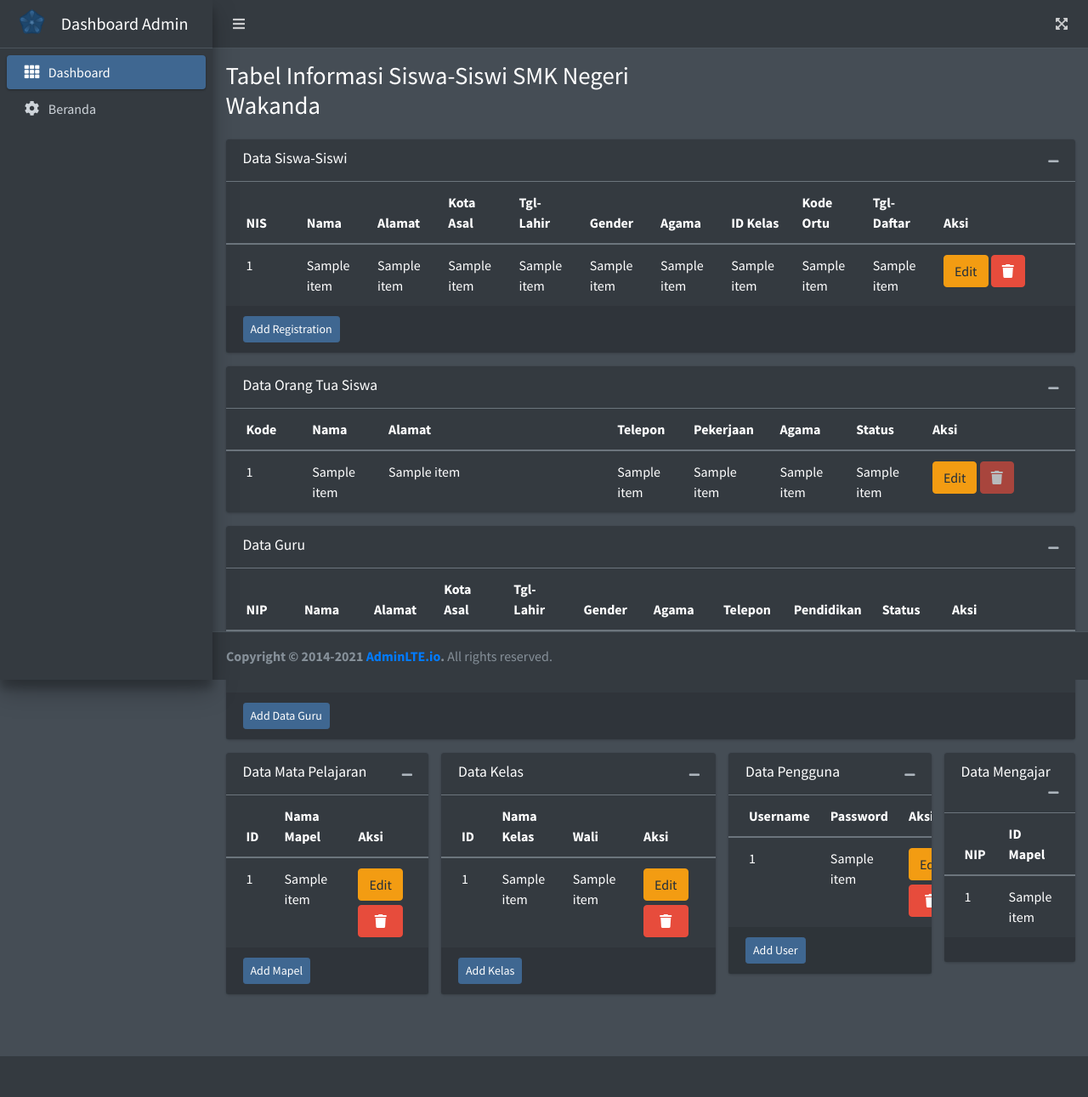
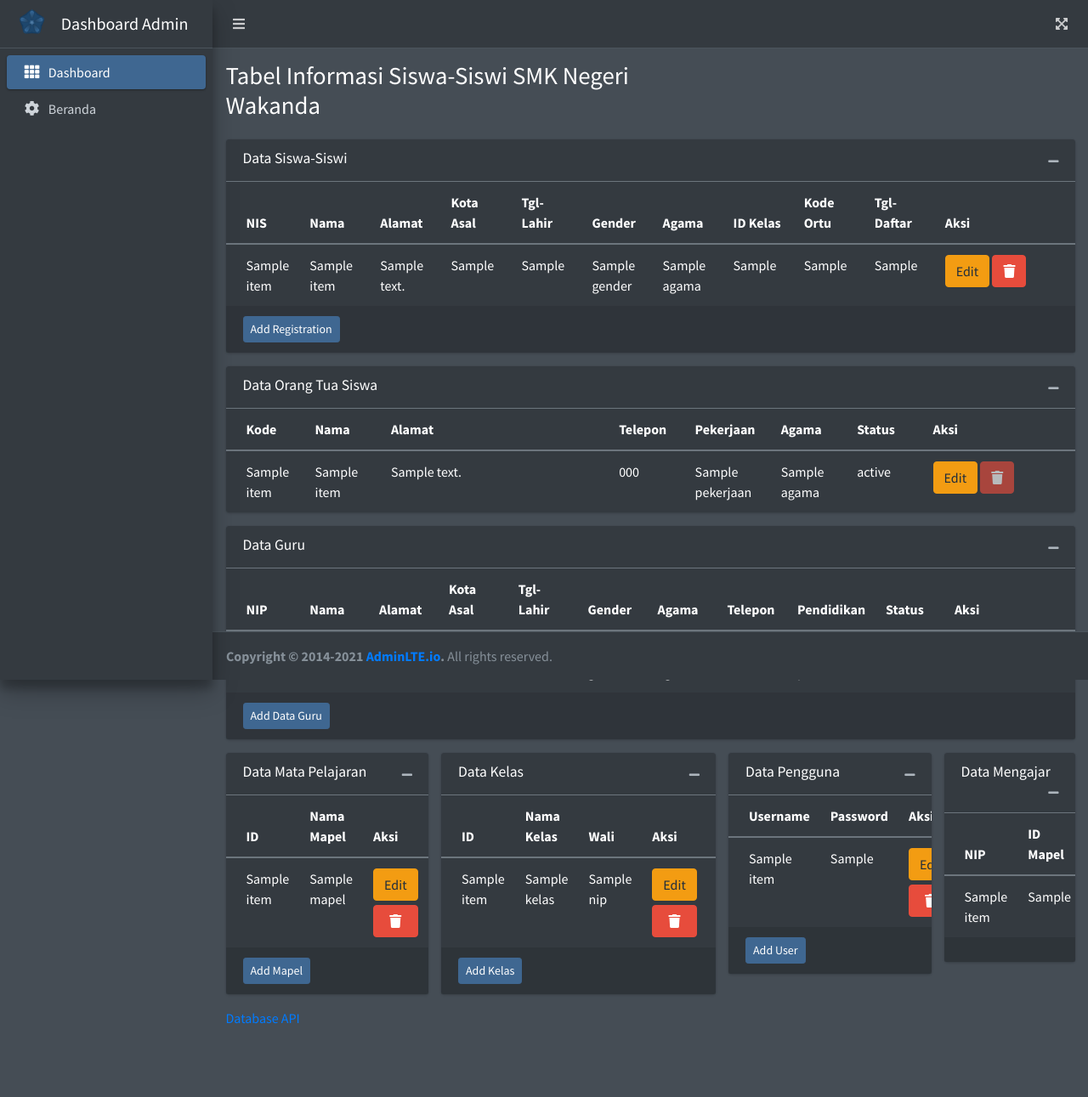
Before and after one commit to ezamusyarof/project-uts, a Flask app: page /dashboard in a window 1280 px wide. Shown: the whole page at 85% size. Before the commit the page ends 1243 px from the top, so only its background shows below. Run offline with Flask 2, Linux system fonts and the light colour scheme; tables that the repository leaves empty or names only in its code hold one stand-in row (values such as "Sample post"); a database or web service that is not in the repository returns one stand-in record (values such as "Sample title"); data that the repository does not hold is empty; some libraries are stand-ins or nearby versions.

Commit message:
Update dashboard.html

```diff
--- a/templates/dashboard.html
+++ b/templates/dashboard.html
@@ -123,19 +123,19 @@
                     <tbody>
                       {% for item in data_siswa %}
                       <tr>
-                        <td>{{ item[0] }}</td>
-                        <td>{{ item[1] }}</td>
-                        <td>{{ item[2] }}</td>
-                        <td>{{ item[3] }}</td>
-                        <td>{{ item[4] }}</td>
-                        <td>{{ item[5] }}</td>
-                        <td>{{ item[6] }}</td>
-                        <td>{{ item[7] }}</td>
-                        <td>{{ item[8] }}</td>
-                        <td>{{ item[9] }}</td>
+                        <td>{{item}}</td>
+                        <td>{{data_siswa[item].nama}}</td>
+                        <td>{{data_siswa[item].alamat}}</td>
+                        <td>{{data_siswa[item].tmp_lahir}}</td>
+                        <td>{{data_siswa[item].tgl_lahir}}</td>
+                        <td>{{data_siswa[item].gender}}</td>
+                        <td>{{data_siswa[item].agama}}</td>
+                        <td>{{data_siswa[item].id_kelas}}</td>
+                        <td>{{data_siswa[item].kd_ortu}}</td>
+                        <td>{{data_siswa[item].tgl_daftar}}</td>
                         <td>
-                          <a href="\edit1\{{item[0]}}"><button type="button" class="btn btn-warning">Edit</button></a>
-                          <a href="\delete1\{{item[0]}}"><button type="button" class="btn btn-danger"><i class="fas fa-trash"></i></button></a>
+                          <a href="\edit1\{{item}}"><button type="button" class="btn btn-warning">Edit</button></a>
+                          <a href="\delete1\{{item}}"><button type="button" class="btn btn-danger"><i class="fas fa-trash"></i></button></a>
                         </td>
                       </tr>
                       {% endfor %}
@@ -178,16 +178,16 @@
                     <tbody>
                       {% for item in data_ortu %}
                       <tr>
-                        <td>{{ item[0] }}</td>
-                        <td>{{ item[1] }}</td>
-                        <td>{{ item[2] }}</td>
-                        <td>{{ item[3] }}</td>
-                        <td>{{ item[4] }}</td>
-                        <td>{{ item[5] }}</td>
-                        <td>{{ item[6] }}</td>
+                        <td>{{ item }}</td>
+                        <td>{{ data_ortu[item].nama }}</td>
+                        <td>{{ data_ortu[item].alamat }}</td>
+                        <td>{{ data_ortu[item].telp }}</td>
+                        <td>{{ data_ortu[item].pekerjaan }}</td>
+                        <td>{{ data_ortu[item].agama }}</td>
+                        <td>{{ data_ortu[item].status }}</td>
                         <td>
-                          <a href="\edit2\{{item[0]}}"><button type="button" class="btn btn-warning">Edit</button></a>
-                          <a href="\delete2\{{item[0]}}"><button type="button" class="btn btn-danger" disabled><i class="fas fa-trash"></i></button></a>
+                          <a href="\edit2\{{item}}"><button type="button" class="btn btn-warning">Edit</button></a>
+                          <a href="\delete2\{{item}}"><button type="button" class="btn btn-danger" disabled><i class="fas fa-trash"></i></button></a>
                         </td>
                       </tr>
                       {% endfor %}
@@ -230,19 +230,19 @@
                     <tbody>
                       {% for item in data_guru %}
                       <tr>
-                        <td>{{ item[0] }}</td>
-                        <td>{{ item[1] }}</td>
-                        <td>{{ item[2] }}</td>
-                        <td>{{ item[3] }}</td>
-                        <td>{{ item[4] }}</td>
-                        <td>{{ item[5] }}</td>
-                        <td>{{ item[6] }}</td>
-                        <td>{{ item[7] }}</td>
-                        <td>{{ item[8] }}</td>
-                        <td>{{ item[9] }}</td>
+                        <td>{{ item }}</td>
+                        <td>{{ data_guru[item].nama }}</td>
+                        <td>{{ data_guru[item].alamat }}</td>
+                        <td>{{ data_guru[item].tmp_lahir }}</td>
+                        <td>{{ data_guru[item].tgl_lahir }}</td>
+                        <td>{{ data_guru[item].gender }}</td>
+                        <td>{{ data_guru[item].agama }}</td>
+                        <td>{{ data_guru[item].telp }}</td>
+                        <td>{{ data_guru[item].pendidikan }}</td>
+                        <td>{{ data_guru[item].status }}</td>
                         <td>
-                          <a href="\edit3\{{item[0]}}"><button type="button" class="btn btn-warning">Edit</button></a>
-                          <a href="\delete3\{{item[0]}}"><button type="button" class="btn btn-danger" style="width: 52.5px;"><i class="fas fa-trash"></i></button></a>
+                          <a href="\edit3\{{item}}"><button type="button" class="btn btn-warning">Edit</button></a>
+                          <a href="\delete3\{{item}}"><button type="button" class="btn btn-danger" style="width: 52.5px;"><i class="fas fa-trash"></i></button></a>
                         </td>
                       </tr>
                       {% endfor %}
@@ -280,11 +280,11 @@
                     <tbody>
                       {% for item in data_mapel %}
                       <tr>
-                        <td>{{ item[0] }}</td>
-                        <td>{{ item[1] }}</td>
+                        <td>{{ item }}</td>
+                        <td>{{ data_mapel[item].mapel }}</td>
                         <td>
-                          <a href="\edit6\{{item[0]}}"><button type="button" class="btn btn-warning" style="margin-bottom: 5px;">Edit</button></a>
-                          <a href="\delete6\{{item[0]}}"><button type="button" class="btn btn-danger" style="width: 52.5px;"><i class="fas fa-trash"></i></button></a>
+                          <a href="\edit6\{{item}}"><button type="button" class="btn btn-warning" style="margin-bottom: 5px;">Edit</button></a>
+                          <a href="\delete6\{{item}}"><button type="button" class="btn btn-danger" style="width: 52.5px;"><i class="fas fa-trash"></i></button></a>
                         </td>
                       </tr>
                       {% endfor %}
@@ -323,12 +323,12 @@
                     <tbody>
                       {% for item in data_kelas %}
                       <tr>
-                        <td>{{ item[0] }}</td>
-                        <td>{{ item[1] }}</td>
-                        <td>{{ item[2] }}</td>
+                        <td>{{ item }}</td>
+                        <td>{{ data_kelas[item].kelas }}</td>
+                        <td>{{ data_kelas[item].nip }}</td>
                         <td>
-                          <a href="\edit4\{{item[0]}}"><button type="button" class="btn btn-warning" style="margin-bottom: 5px;">Edit</button></a>
-                          <a href="\delete4\{{item[0]}}"><button type="button" class="btn btn-danger" style="width: 52.5px;"><i class="fas fa-trash"></i></button></a>
+                          <a href="\edit4\{{item}}"><button type="button" class="btn btn-warning" style="margin-bottom: 5px;">Edit</button></a>
+                          <a href="\delete4\{{item}}"><button type="button" class="btn btn-danger" style="width: 52.5px;"><i class="fas fa-trash"></i></button></a>
                         </td>
                       </tr>
                       {% endfor %}
@@ -367,11 +367,11 @@
                       {% for item in data_user %}
 
                       <tr>
-                        <td>{{ item[0] }}</td>
-                        <td>{{ item[1] }}</td>
+                        <td>{{ item }}</td>
+                        <td>{{ data_user[item].kata_kunci }}</td>
                         <td>
-                          <a href="\edit5\{{item[0]}}"><button type="button" class="btn btn-warning" style="margin-bottom: 5px;">Edit</button></a>
-                          <a href="\delete5\{{item[0]}}"><button type="button" class="btn btn-danger" style="width: 52.5px;"><i class="fas fa-trash"></i></button></a>
+                          <a href="\edit5\{{item}}"><button type="button" class="btn btn-warning" style="margin-bottom: 5px;">Edit</button></a>
+                          <a href="\delete5\{{item}}"><button type="button" class="btn btn-danger" style="width: 52.5px;"><i class="fas fa-trash"></i></button></a>
                         </td>
                       </tr>
                       {% endfor %}
@@ -408,8 +408,8 @@
                     <tbody>
                       {% for item in data_mengajar %}
                       <tr>
-                        <td>{{ item[0] }}</td>
-                        <td>{{ item[1] }}</td>
+                        <td>{{ item }}</td>
+                        <td>{{ data_mengajar[item].id_mapel }}</td>
                       </tr>
                       {% endfor %}
                     </tbody>
@@ -422,9 +422,8 @@
             </div>
           </div>
 
-
-
         </div>
+        <a href="\database">Database API</a> <br><br>
       </div>
     </section>
   </div>
```
